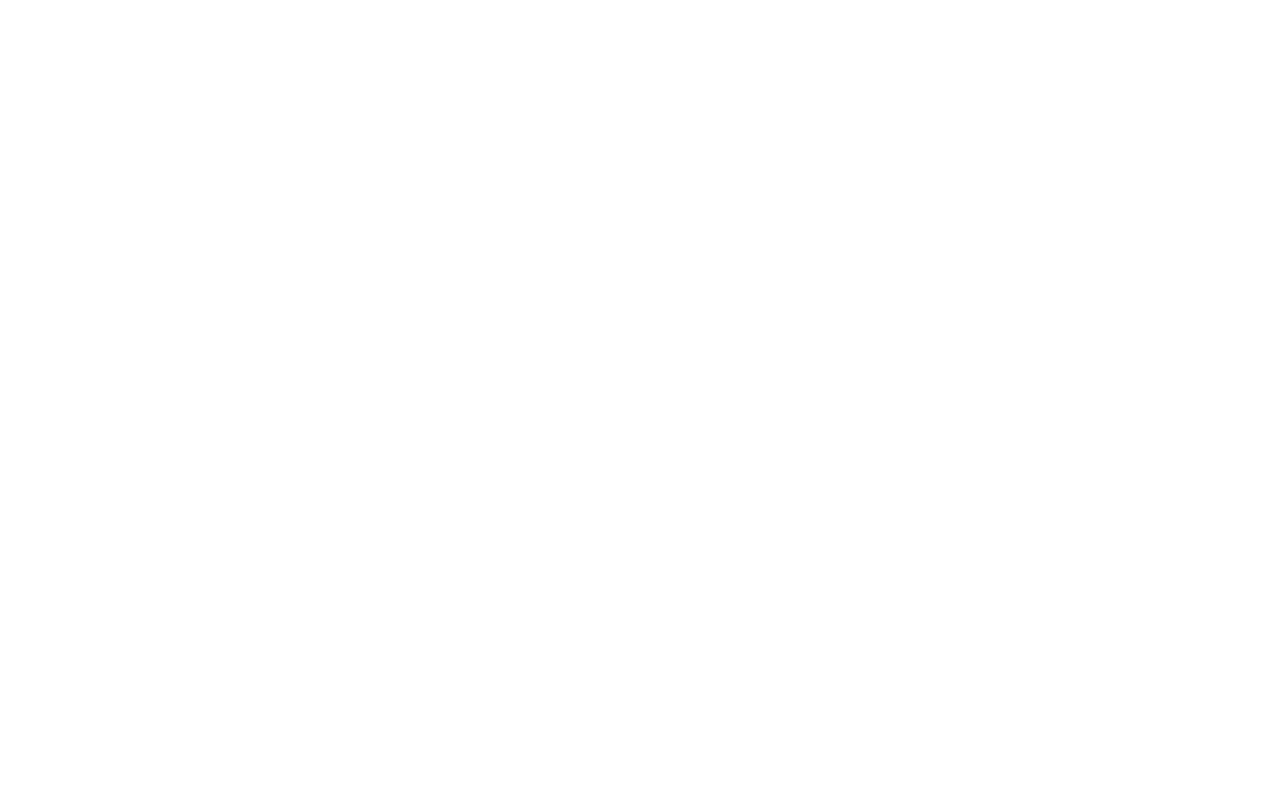
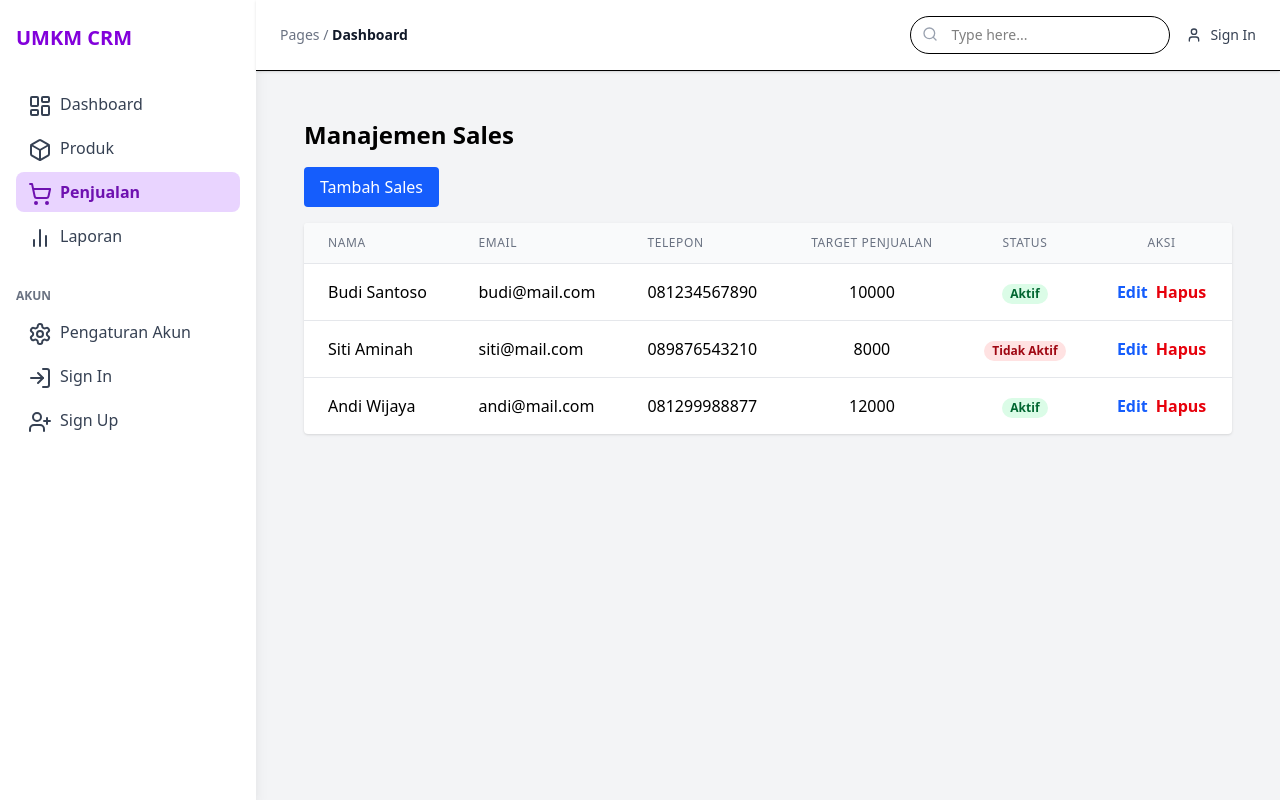
Before and after one commit to dheaAmelinda2603/crm-23sib-kelompok6, a React (Vite) app: page /penjualan in a window 1280 px wide. Before the commit this address had no page. Built offline with nearby package versions, Linux system fonts and the light colour scheme.

Commit message:
Sales crud udh dibuat by Claurine

```diff
--- a/src/App.jsx
+++ b/src/App.jsx
@@ -1,12 +1,15 @@
 import { Route, Routes } from "react-router-dom";
 import MainLayout from "./components/MainLayout";
 import Dashboard from "./pages/Dashboard";
+import Sales from "./pages/Sales";
 
 function App(){
   return(
     <Routes>
       <Route element={<MainLayout />}>
       <Route path="/" element={<Dashboard />} />
+      <Route path="/penjualan" element={<Sales />} />
+
       </Route>
     </Routes>
   )
--- a/src/components/Sidebar.jsx
+++ b/src/components/Sidebar.jsx
@@ -14,6 +14,7 @@ import { Link, useLocation } from 'react-router-dom'
 const menuItems = [
   { name: 'Dashboard', icon: <LayoutDashboard />, path: '/' },
   { name: 'Produk', icon: <Box />, path: '/produk' },
+  { name: 'Penjualan', icon: <ShoppingCart />, path: '/penjualan' },
   { name: 'Laporan', icon: <BarChart2 />, path: '/laporan' },
 ]
 
--- /dev/null
+++ b/src/pages/Sales.jsx
@@ -0,0 +1,177 @@
+import React, { useState } from "react";
+
+const initialSales = [
+  { id: 1, name: "Budi Santoso", email: "budi@mail.com", phone: "081234567890", active: true, salesTarget: 10000 },
+  { id: 2, name: "Siti Aminah", email: "siti@mail.com", phone: "089876543210", active: false, salesTarget: 8000 },
+  { id: 3, name: "Andi Wijaya", email: "andi@mail.com", phone: "081299988877", active: true, salesTarget: 12000 },
+];
+
+export default function Sales() {
+  const [sales, setSales] = useState(initialSales);
+  const [showForm, setShowForm] = useState(false);
+  const [formData, setFormData] = useState({ name: "", email: "", phone: "", active: true, salesTarget: 0 });
+
+  const handleInputChange = (e) => {
+    const { name, value, type, checked } = e.target;
+    setFormData((prev) => ({
+      ...prev,
+      [name]: type === "checkbox" ? checked : value,
+    }));
+  };
+
+  const handleAddSales = () => {
+    if (!formData.name || !formData.email || !formData.phone || formData.salesTarget <= 0) {
+      alert("Semua field wajib diisi dan target penjualan harus lebih dari 0!");
+      return;
+    }
+    const newSales = {
+      id: sales.length + 1,
+      ...formData,
+    };
+    setSales([...sales, newSales]);
+    setFormData({ name: "", email: "", phone: "", active: true, salesTarget: 0 });
+    setShowForm(false);
+  };
+
+  const handleDelete = (id) => {
+    if (window.confirm("Yakin ingin menghapus sales ini?")) {
+      setSales(sales.filter((s) => s.id !== id));
+    }
+  };
+
+  return (
+    <div className="p-6 max-w-5xl mx-auto">
+      <h1 className="text-2xl font-semibold mb-4">Manajemen Sales</h1>
+
+      <button
+        onClick={() => setShowForm((prev) => !prev)}
+        className="mb-4 px-4 py-2 bg-blue-600 text-white rounded hover:bg-blue-700 transition"
+      >
+        {showForm ? "Batal Tambah Sales" : "Tambah Sales"}
+      </button>
+
+      {showForm && (
+        <div className="mb-6 p-4 border border-gray-300 rounded shadow-sm bg-white">
+          <div className="mb-2">
+            <label className="block font-medium mb-1">Nama</label>
+            <input
+              type="text"
+              name="name"
+              value={formData.name}
+              onChange={handleInputChange}
+              className="w-full px-3 py-2 border rounded focus:outline-none focus:ring-2 focus:ring-blue-400"
+              placeholder="Nama sales"
+            />
+          </div>
+          <div className="mb-2">
+            <label className="block font-medium mb-1">Email</label>
+            <input
+              type="email"
+              name="email"
+              value={formData.email}
+              onChange={handleInputChange}
+              className="w-full px-3 py-2 border rounded focus:outline-none focus:ring-2 focus:ring-blue-400"
+              placeholder="Email sales"
+            />
+          </div>
+          <div className="mb-2">
+            <label className="block font-medium mb-1">Telepon</label>
+            <input
+              type="text"
+              name="phone"
+              value={formData.phone}
+              onChange={handleInputChange}
+              className="w-full px-3 py-2 border rounded focus:outline-none focus:ring-2 focus:ring-blue-400"
+              placeholder="Nomor telepon"
+            />
+          </div>
+          <div className="mb-2">
+            <label className="block font-medium mb-1">Target Penjualan</label>
+            <input
+              type="number"
+              name="salesTarget"
+              value={formData.salesTarget}
+              onChange={handleInputChange}
+              className="w-full px-3 py-2 border rounded focus:outline-none focus:ring-2 focus:ring-blue-400"
+              placeholder="Target penjualan"
+            />
+          </div>
+          <div className="flex items-center mb-4">
+            <input
+              type="checkbox"
+              name="active"
+              checked={formData.active}
+              onChange={handleInputChange}
+              id="activeCheckbox"
+              className="mr-2"
+            />
+            <label htmlFor="activeCheckbox" className="font-medium">Aktif</label>
+          </div>
+          <button
+            onClick={handleAddSales}
+            className="px-4 py-2 bg-green-600 text-white rounded hover:bg-green-700 transition"
+          >
+            Simpan
+          </button>
+        </div>
+      )}
+
+      <div className="overflow-x-auto bg-white rounded shadow">
+        <table className="min-w-full divide-y divide-gray-200">
+          <thead className="bg-gray-50">
+            <tr>
+              <th className="px-6 py-3 text-left text-xs font-medium text-gray-500 uppercase tracking-wider">Nama</th>
+              <th className="px-6 py-3 text-left text-xs font-medium text-gray-500 uppercase tracking-wider">Email</th>
+              <th className="px-6 py-3 text-left text-xs font-medium text-gray-500 uppercase tracking-wider">Telepon</th>
+              <th className="px-6 py-3 text-center text-xs font-medium text-gray-500 uppercase tracking-wider">Target Penjualan</th>
+              <th className="px-6 py-3 text-center text-xs font-medium text-gray-500 uppercase tracking-wider">Status</th>
+              <th className="px-6 py-3 text-center text-xs font-medium text-gray-500 uppercase tracking-wider">Aksi</th>
+            </tr>
+          </thead>
+          <tbody className="divide-y divide-gray-200">
+            {sales.map((s) => (
+              <tr key={s.id} className="hover:bg-gray-50">
+                <td className="px-6 py-4 whitespace-nowrap">{s.name}</td>
+                <td className="px-6 py-4 whitespace-nowrap">{s.email}</td>
+                <td className="px-6 py-4 whitespace-nowrap">{s.phone}</td>
+                <td className="px-6 py-4 whitespace-nowrap text-center">{s.salesTarget}</td>
+                <td className="px-6 py-4 whitespace-nowrap text-center">
+                  {s.active ? (
+                    <span className="inline-flex px-2 text-xs leading-5 font-semibold rounded-full bg-green-100 text-green-800">
+                      Aktif
+                    </span>
+                  ) : (
+                    <span className="inline-flex px-2 text-xs leading-5 font-semibold rounded-full bg-red-100 text-red-800">
+                      Tidak Aktif
+                    </span>
+                  )}
+                </td>
+                <td className="px-6 py-4 whitespace-nowrap text-center space-x-2">
+                  <button
+                    className="text-blue-600 hover:text-blue-900 font-semibold"
+                    onClick={() => alert("Fitur Edit belum tersedia")}
+                  >
+                    Edit
+                  </button>
+                  <button
+                    className="text-red-600 hover:text-red-900 font-semibold"
+                    onClick={() => handleDelete(s.id)}
+                  >
+                    Hapus
+                  </button>
+                </td>
+              </tr>
+            ))}
+            {sales.length === 0 && (
+              <tr>
+                <td colSpan={6} className="text-center py-4 text-gray-500">
+                  Tidak ada data sales
+                </td>
+              </tr>
+            )}
+          </tbody>
+        </table>
+      </div>
+    </div>
+  );
+}
```
